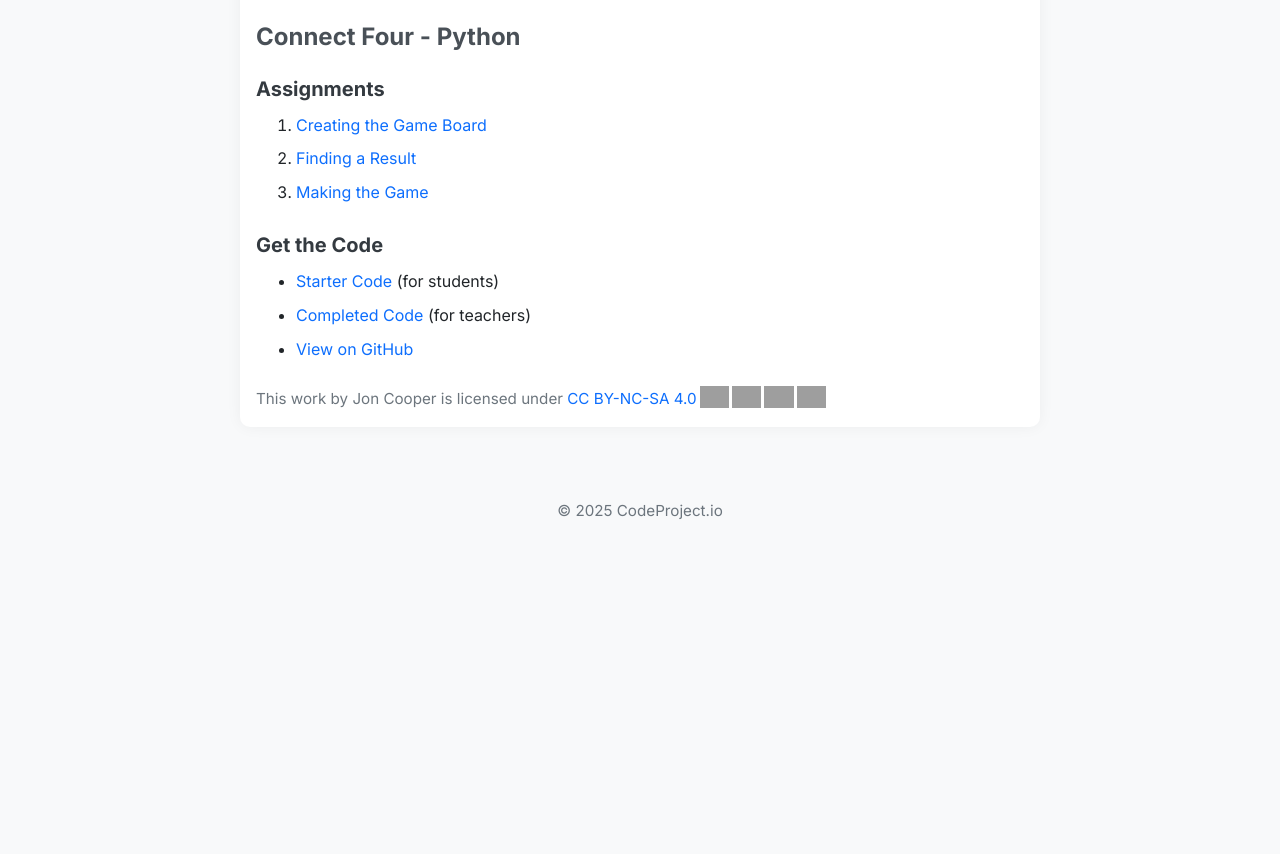
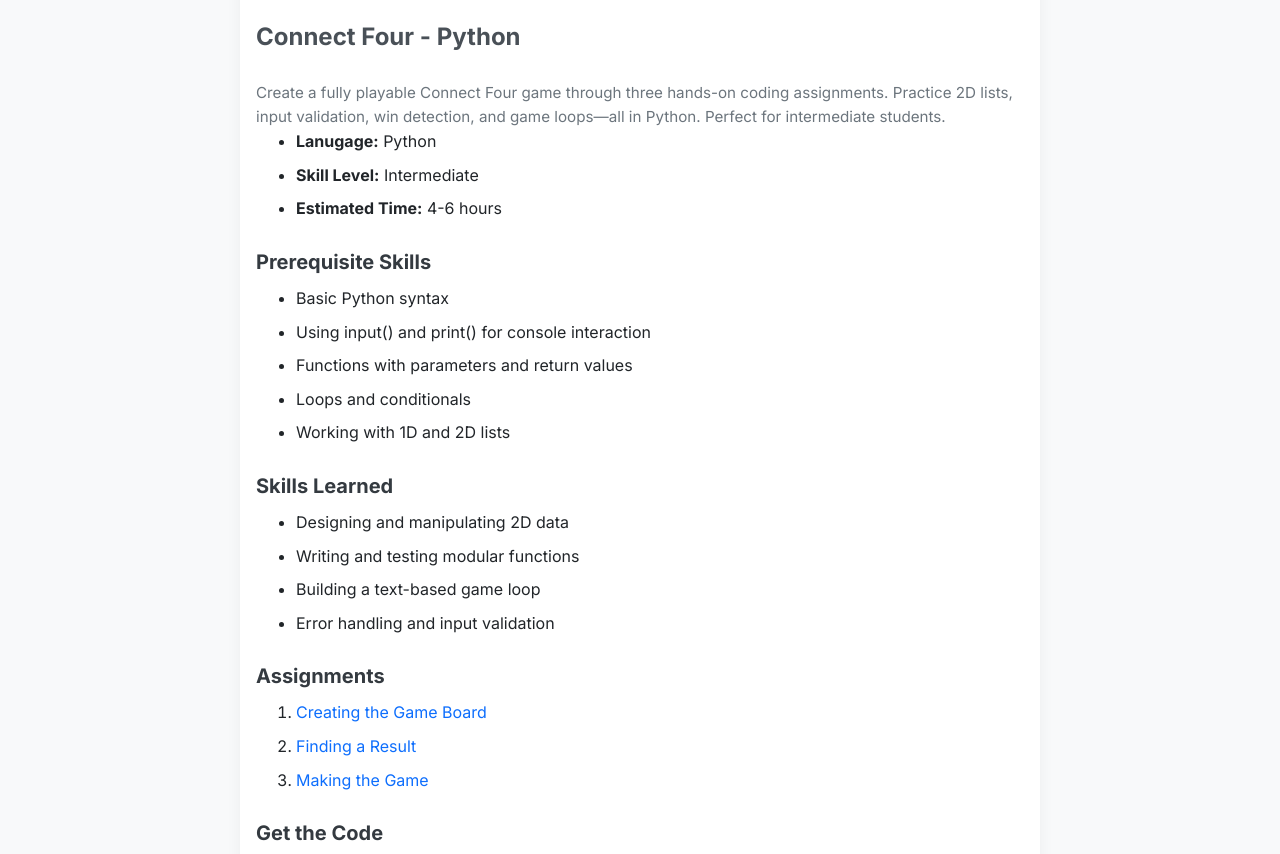
Before and after one commit to joncoop/code-projects-io, a plain HTML site: page index.html in a window 1280 px wide. Shown: the part 243-1097 px from the top of the page. Before the commit the page ends 800 px from the top, so only its background shows below. Drawn offline with Linux system fonts and the light colour scheme; grey boxes are pictures that could not be loaded.

Commit message:
Update index.html

```diff
--- a/index.html
+++ b/index.html
@@ -16,6 +16,33 @@
   <main>
     <h2>Projects</h2>
     <h3>Connect Four - Python</h3>
+
+    <p>Create a fully playable Connect Four game through three hands-on coding assignments. Practice 2D lists, input validation, win detection, and game loops—all in Python. Perfect for intermediate students.</p>
+
+    <ul>
+      <li><b>Lanugage:</b> Python</li>
+      <li><b>Skill Level:</b> Intermediate</li>
+      <li><b>Estimated Time:</b> 4-6 hours</li>
+    </ul>
+
+      <h4>Prerequisite Skills</h4>
+      <ul>
+        <li>Basic Python syntax</li>
+        <li>Using input() and print() for console interaction</li>
+        <li>Functions with parameters and return values</li>
+        <li>Loops and conditionals</li>
+        <li>Working with 1D and 2D lists</li>
+      </ul>
+
+      <h4>Skills Learned</h4>
+      <ul>
+        <li>Designing and manipulating 2D data</li>
+        <li>Writing and testing modular functions</li>
+        <li>Building a text-based game loop</li>
+        <li>Error handling and input validation</li>
+      </ul>
+    </div>
+
     <h4>Assignments</h4>
     <ol>
         <li><a href="projects/connect-four-python/Assignment1-Managing the Game Board.pdf">Creating the Game Board</a></li>
@@ -24,8 +51,8 @@
     </ol>
     <h4>Get the Code</h4>
     <ul>
-        <li><a href="projects/connect-four-python/Solutions.zip">Starter Code</a> (for students)</li>
-        <li><a href="projects/connect-four-python/Student Templates.zip">Completed Code</a> (for teachers)</li>
+        <li><a href="projects/connect-four-python/Student Templates.zip">Starter Code</a> (for students)</li>
+        <li><a href="projects/connect-four-python/Solutions.zip">Completed Code</a> (for teachers)</li>
         <li><a href="https://github.com/joncoop/connect-four-python">View on GitHub</a></li>
     </ul>
 
```
